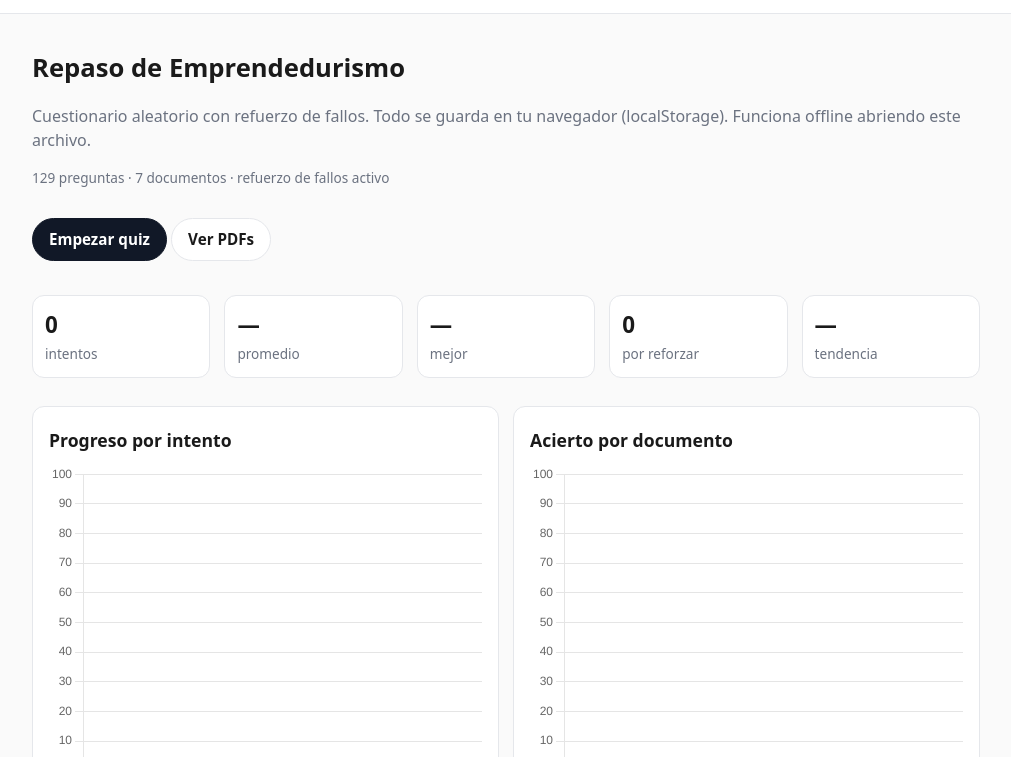
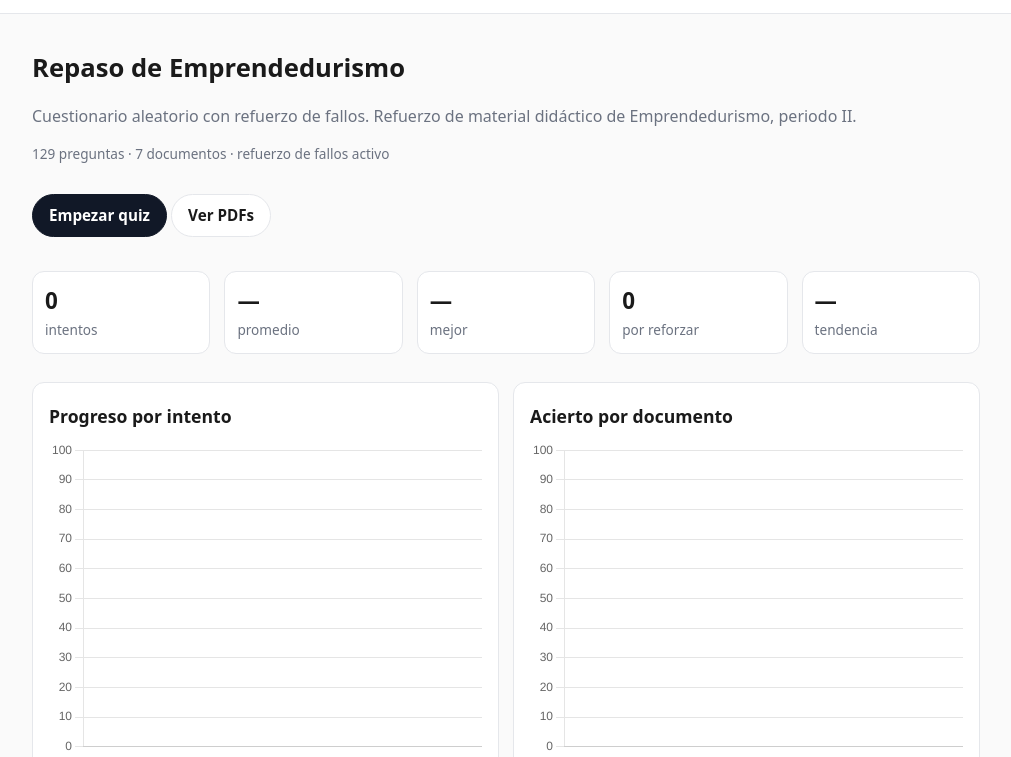
Before and after one commit to xsismadn3ss/quiz-emprendedurismo, a plain HTML site: page sitio-quiz/index.html in a window 1280 px wide. Shown: the part 43-800 px from the top of the page, without its empty margins (134-1145 px from the left). Drawn offline with Linux system fonts and the light colour scheme.

Commit message:
Corregir descripcion de la pagina de inicio
Eliminar datos inecesarios y mejorar descripcion

```diff
--- a/sitio-quiz/index.html
+++ b/sitio-quiz/index.html
@@ -25,7 +25,7 @@
     <div class="hero">
       <div>
         <h1>Repaso de Emprendedurismo</h1>
-        <p class="muted">Cuestionario aleatorio con refuerzo de fallos. Todo se guarda en tu navegador (localStorage). Funciona offline abriendo este archivo.</p>
+        <p class="muted">Cuestionario aleatorio con refuerzo de fallos. Refuerzo de material didáctico de Emprendedurismo, periodo II.</p>
         <p class="muted small" id="bankInfo"></p>
       </div>
       <div class="hero-actions">
```
